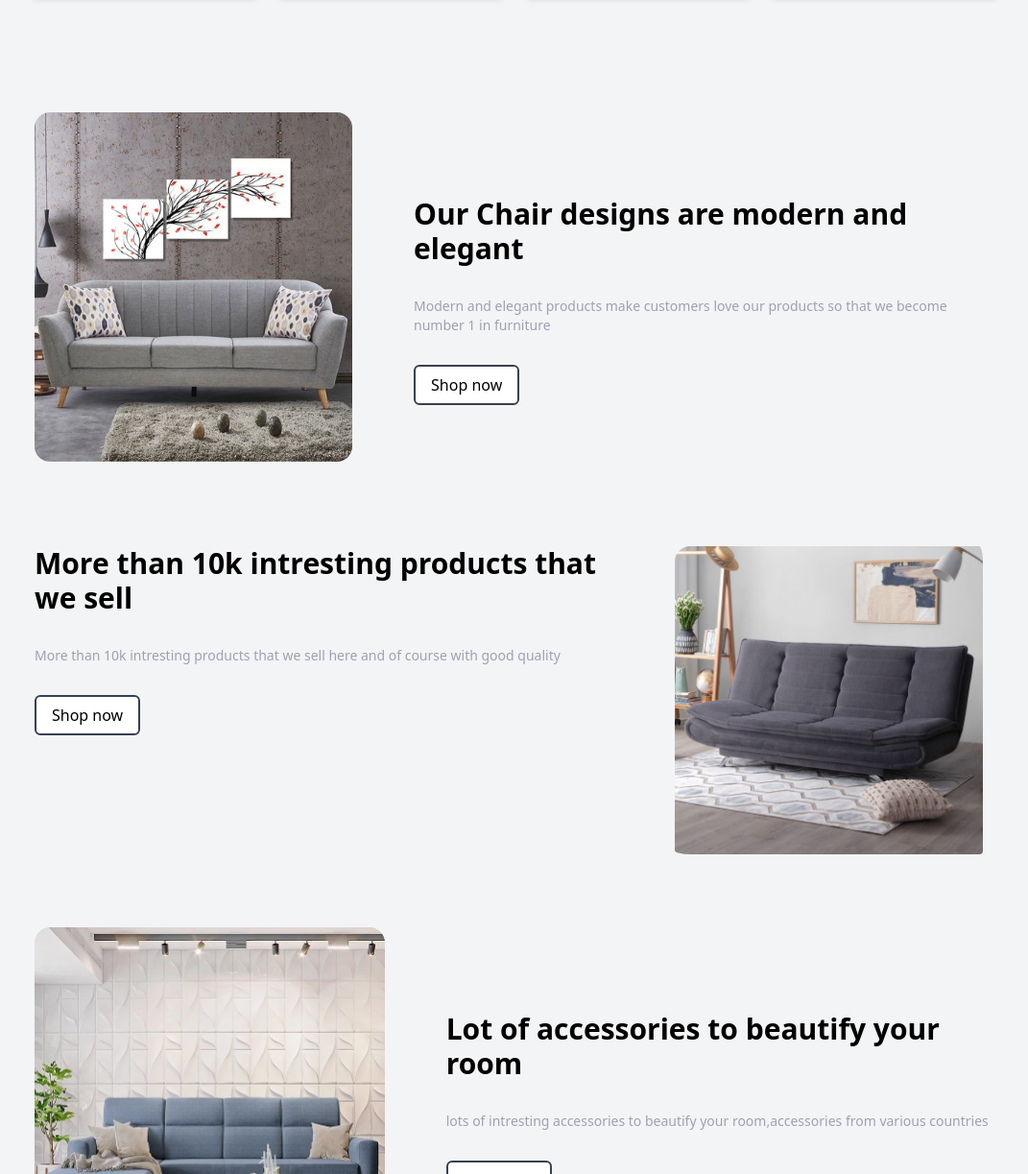
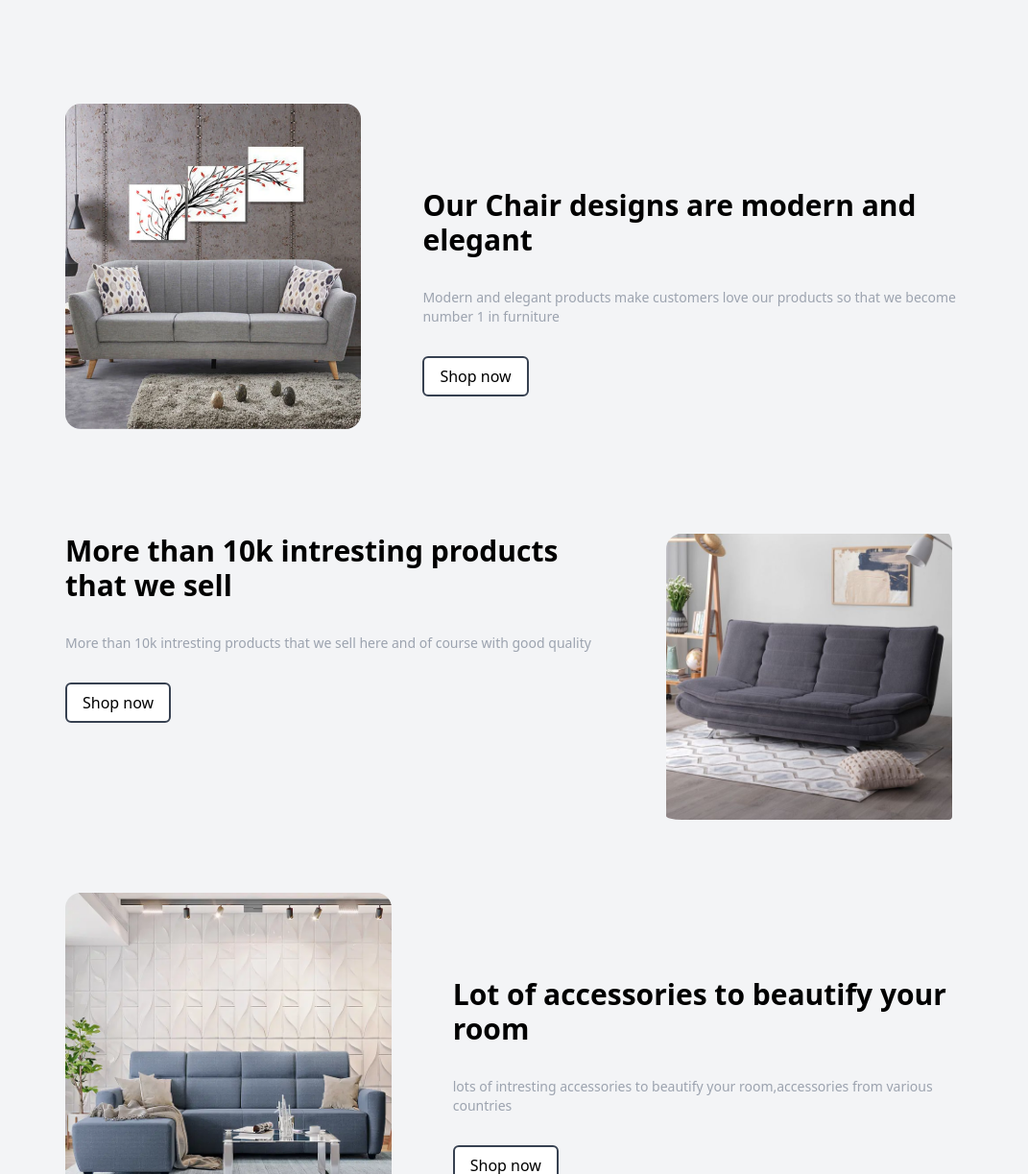
Before and after one commit to o1-spec/Supreme-Furniture, a website: page index.html in a window 1280 px wide. Shown: the part 1577-2800 px from the top of the page at 96% size, without its empty margins (104-1175 px from the left). Drawn offline with Linux system fonts and the light colour scheme.

Commit message:
Added new images

```diff
--- a/index.html
+++ b/index.html
@@ -144,7 +144,7 @@
                     <p class="furniture-p">Bedroom</p>
                 </div>
                 <div>
-                    <img src="images/house-kitchen/house-kitchen 2.jfif" alt="Kitchen image" class="furniture-img">
+                    <img src="images/house-kitchen/house-kitchen 2.jpg" alt="Kitchen image" class="furniture-img">
                     <p class="furniture-p">Kitchen</p>
                 </div>
                 <div>
@@ -243,7 +243,7 @@
                         class="rounded-2xl md:w-96 w-full md:pr-3 pb-3 hover:scale-105 duration-150">
                 </div>
             </div>
-            <div class="md:flex space-y-6 md:space-x-16 lg:w-[1000px]">
+            <div class="md:flex space-y-6 md:space-x-16 lg:w-[1000px] lg:px-8">
                 <div class="overflow-hidden">
                     <img src="images/house-sofa/house-sofa 4.webp" alt="A sofa"
                         class="rounded-2xl md:w-96 w-full hover:scale-105 duration-150">
--- a/input.css
+++ b/input.css
@@ -25,11 +25,11 @@
     }
 
     .products{
-        @apply flex flex-col md:flex-row space-y-6 md:space-x-16 lg:w-[1000px]
+        @apply flex flex-col md:flex-row space-y-6 md:space-x-16 lg:w-[1000px] lg:px-8
     }
 
     .products-reverse{
-        @apply flex flex-col-reverse md:flex-row space-y-6 md:space-x-16 lg:w-[1000px]
+        @apply flex flex-col-reverse md:flex-row space-y-6 md:space-x-16 lg:w-[1000px] lg:px-8
     }
 
     .testimonial{
```
Also changed, not shown: css/style.css, images/house-kitchen/house-kitchen 1.png (deleted), images/house-kitchen/house-kitchen 2.jfif (deleted), images/house-kitchen/house-kitchen 2.jpg (added), images/house-kitchen/house-kitchen 3.jfif (deleted), images/house-kitchen/house-kitchen 3.jpg (added).
